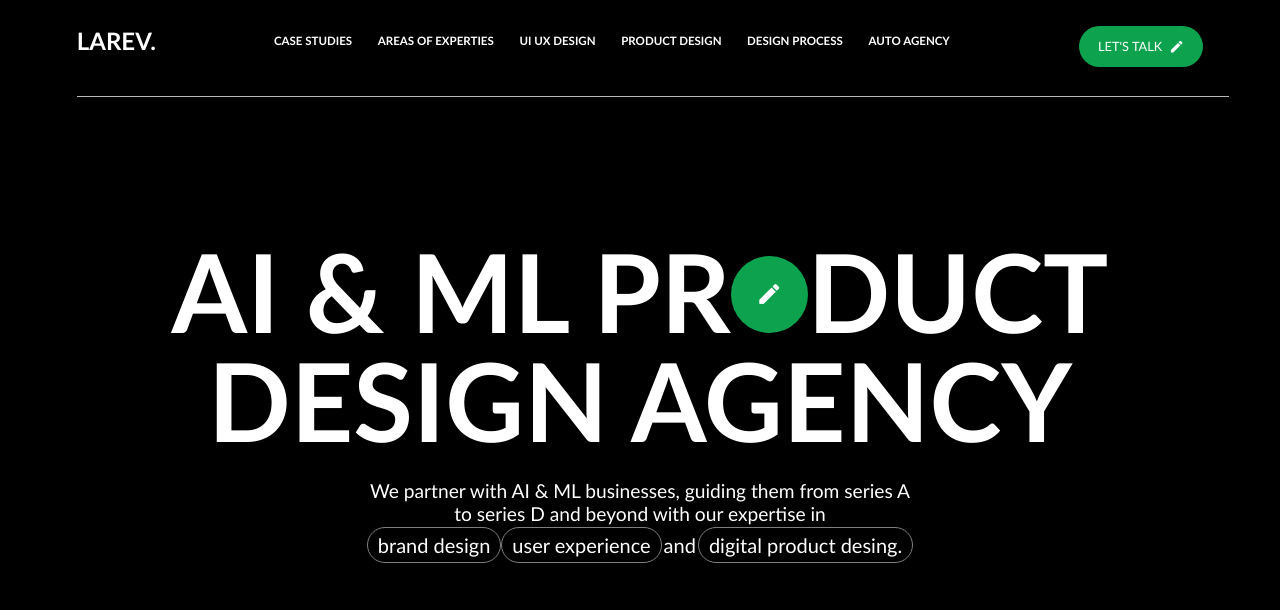
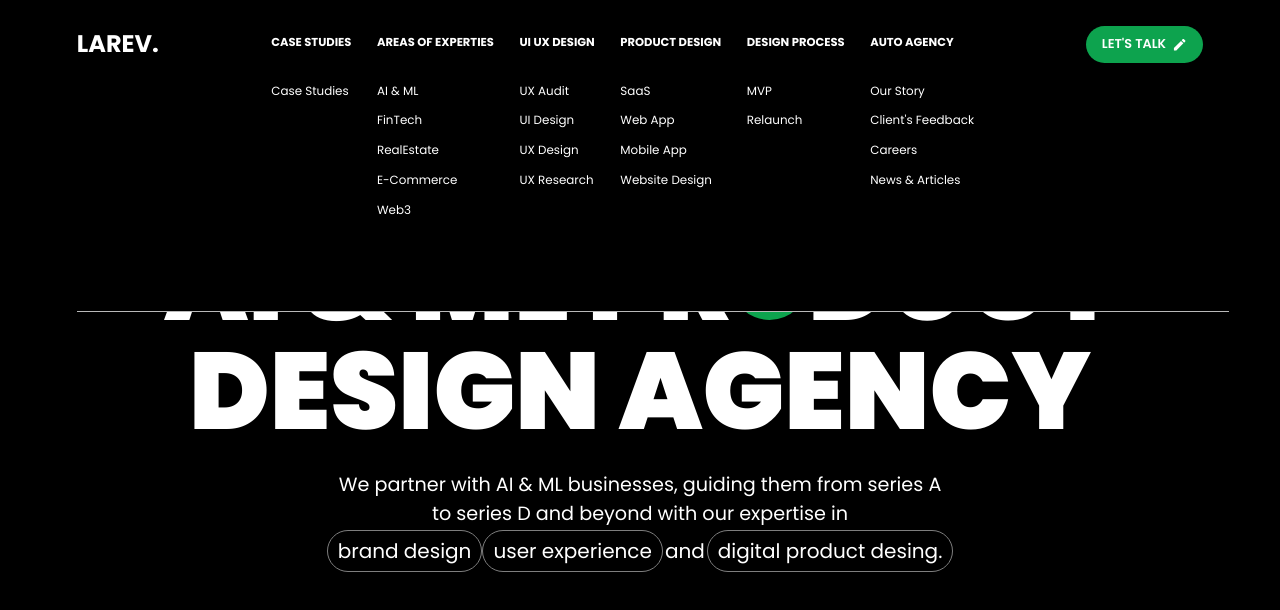
Before and after one commit to i-hitesh/LAREV, a plain HTML site: page index.html in a window 1280 px wide. Shown: the top 610 px of the page. Drawn offline with nearby package versions, Linux system fonts and the light colour scheme.

Commit message:
Nav Animation complete

```diff
--- a/script.js
+++ b/script.js
@@ -0,0 +1,40 @@
+function navAnimation() {
+    let nav = document.querySelector("nav");
+    nav.addEventListener("mouseenter", function () {
+        let tl = gsap.timeline();
+        tl.to(".nav-bottom", {
+            height: "27vh"
+        })
+        tl.to(".nav-right h5", {
+            display: "block"
+        })
+        tl.to(".nav-right h5 span", {
+            y: 0,
+            stagger: {
+                amount: 0.8
+            }
+        })
+    })
+
+    nav.addEventListener("mouseleave", function () {
+        let tl = gsap.timeline();
+
+        tl.to(".nav-right h5 span", {
+            y: 20,
+            stagger: {
+                amount: 0.2
+            }
+        })
+        tl.to(".nav-right h5", {
+            display: "none",
+            duration: 0.1
+
+        })
+        tl.to(".nav-bottom", {
+            height: 0,
+            duration: .2
+        })
+    })
+}
+
+navAnimation();
--- a/style.css
+++ b/style.css
@@ -1,9 +1,13 @@
+@import url('https://fonts.googleapis.com/css2?family=Poppins:ital,wght@0,100;0,200;0,300;0,400;0,500;0,600;0,700;0,800;0,900;1,100;1,200;1,300;1,400;1,500;1,600;1,700;1,800;1,900&display=swap');
+
+
+
 * {
     margin: 0;
     padding: 0;
     box-sizing: border-box;
     color: white;
-    font-family: 'Gill Sans', 'Gill Sans MT', Calibri, 'Trebuchet MS', sans-serif;
+    font-family: "Poppins", sans-serif;
 }
 
 html,
@@ -14,13 +18,14 @@ body {
 
 nav {
     position: fixed;
-    background-color: black;
+    background-color: rgb(0, 0, 0);
     width: 100%;
     display: flex;
     align-items: flex-start;
     justify-content: space-between;
     padding: 2vw 6vw;
     height: 12vh;
+    user-select: none;
 }
 
 .nav-right {
@@ -36,18 +41,34 @@ nav {
 
 .nav-right h4 {
     margin-bottom: 2.5vw;
+    cursor: pointer;
+}
+
+.nav-right h4:hover {
+    opacity: .3;
+    transition: all ease .5s;
+    cursor: pointer;
 }
 
 .nav-right h5 {
     margin-bottom: 1vw;
-    opacity: 0;
+    display: none;
+    overflow: hidden;
+
 }
 
 .nav-right h5 span {
     font-size: .93vw;
     text-transform: capitalize;
-    font-weight: 600;
+    transform: translateY(20px);
+    font-weight: 400;
     display: inline-block;
+    cursor: pointer;
+}
+
+.nav-right h5 span:hover {
+    opacity: .3;
+    transition: all ease .5s;
 }
 
 .nav-bottom {
@@ -63,55 +84,11 @@ nav {
 
 
 
-/* .nav-bottom {
-    height: 0%;
-    width: 90%;
-    position: absolute;
-    bottom: 0%;
-    border-bottom: 1px solid #dadada;
-    transition: all ease 0.5s;
-    display: flex;
-    align-items: flex-start;
-    justify-content: space-between;
-    padding: 2vw 8vw 2vw 12.9vw;
-    padding-top: 3vw;
-}
-
-.sixth {
-    padding-left: 9vw;
-}
-
-.bottom-nav-cont {
-    font-size: 1.1vw;
-    font-weight: 500;
-    margin-top: 1.3vw;
-}
-
-.bottom-nav-cont h5 {
-    margin-bottom: 1vw;
-    overflow: hidden;
-}
-
-.bottom-nav-cont h5 span {
-    display: inline-block;
-    opacity: 0;
-}
-
-nav:hover .nav-bottom {
-    background-color: rgb(0, 0, 0);
-    height: 130%;
-    width: 90%;
-    position: absolute;
-    bottom: -130%;
-    border-bottom: 1px solid #dadada;
-
-} */
-
 nav button {
     background-color: #0DA34E;
     display: flex;
     align-items: center;
-    padding: 1vw 1.5vw;
+    padding: .75vw 1.2vw;
     border-radius: 90px;
     text-transform: uppercase;
     gap: .5vw;
```
